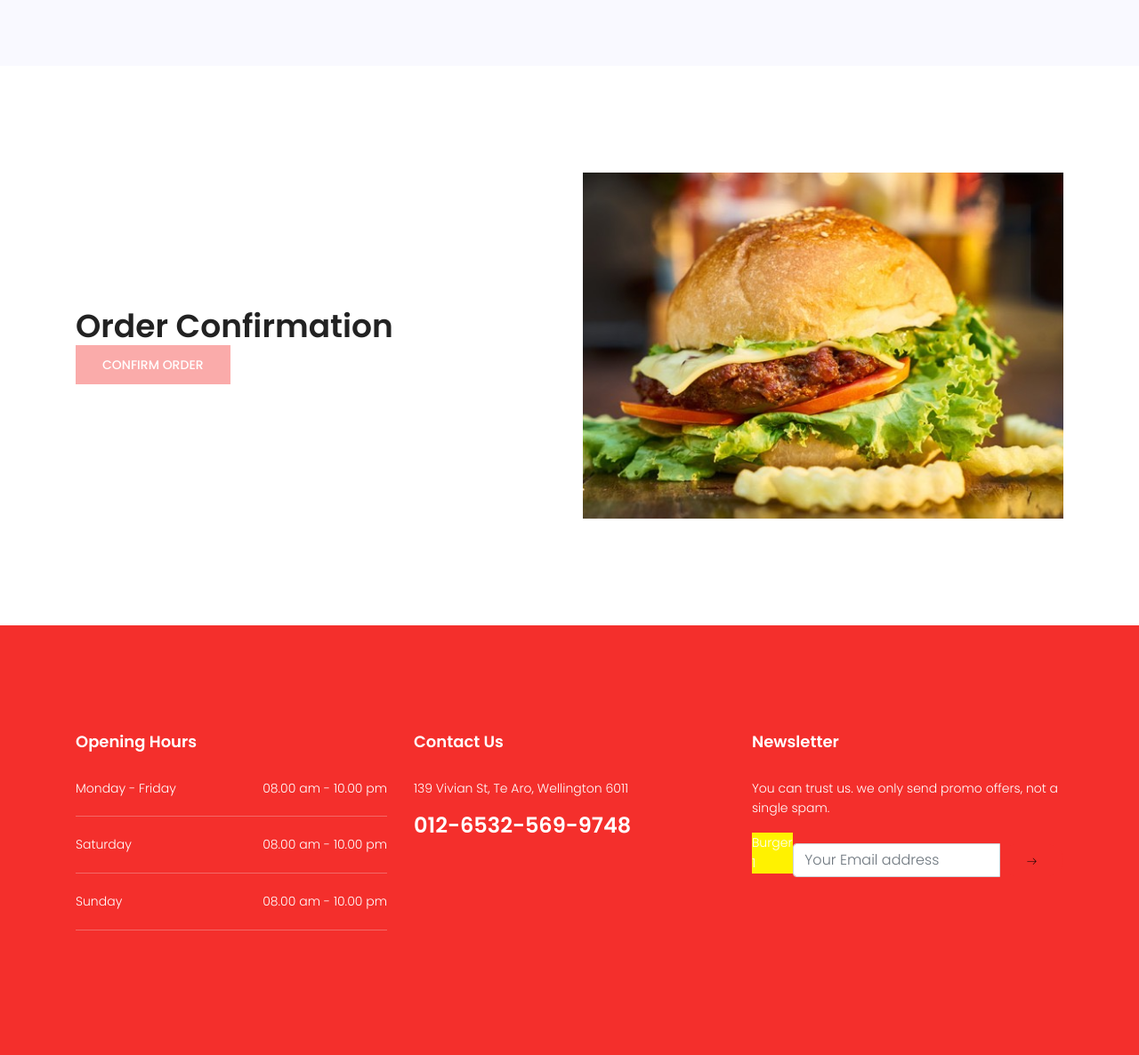
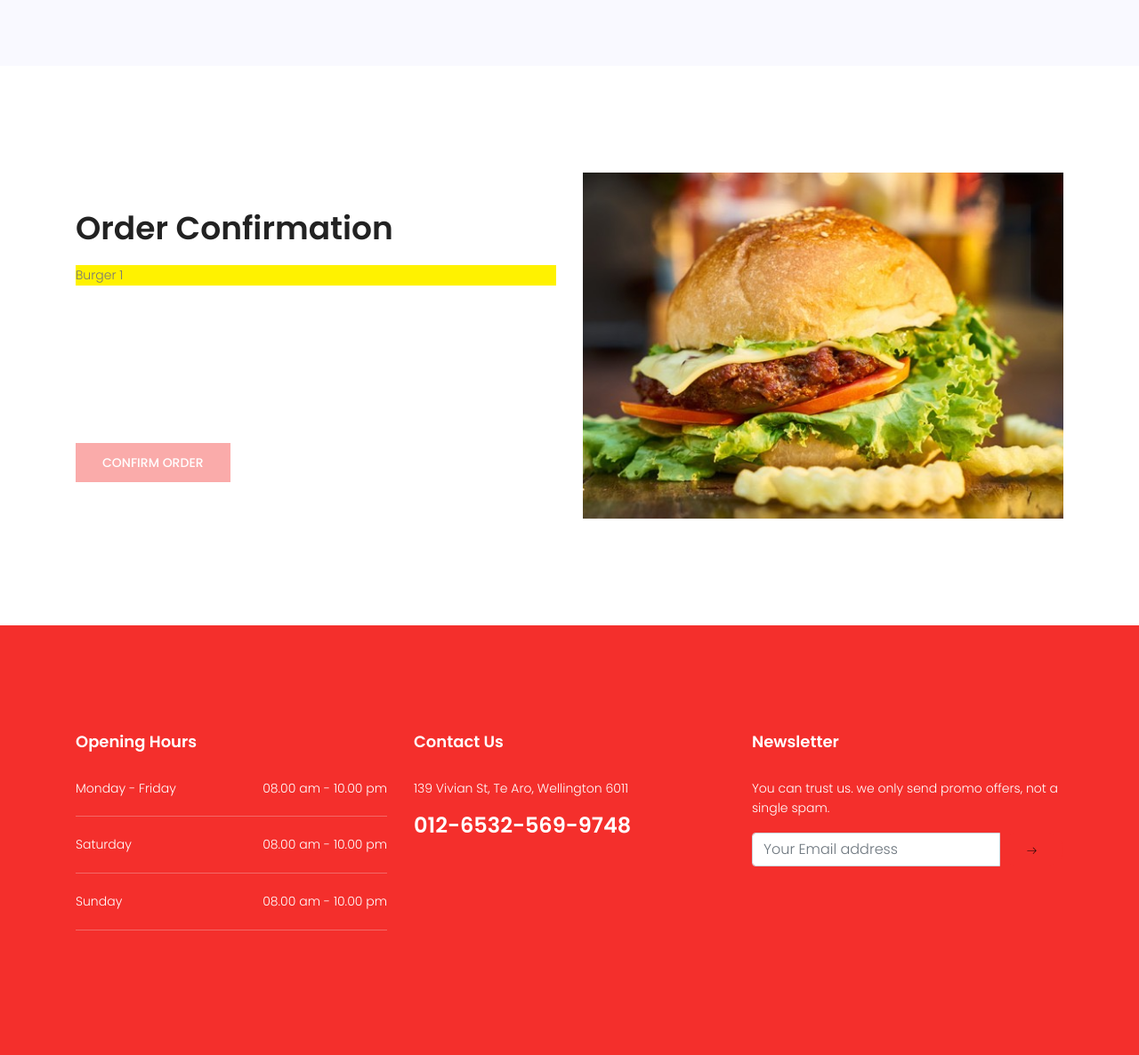
Before and after one commit to hayleymapley/Team-Burger-Production-Project, a PHP site: page / in a window 1280 px wide. Shown: the part 2495-3681 px from the top of the page at 89% size. Run offline with PHP 8.4, Linux system fonts and the light colour scheme; some libraries are stand-ins or nearby versions.

Commit message:
Added css to containerInner

```diff
--- a/BurgerProduction/BurgerTemplate/css/main.css
+++ b/BurgerProduction/BurgerTemplate/css/main.css
@@ -4090,3 +4090,7 @@ input:disabled {opacity:0.4;}
 .footer-text i {
     color: #f42f2c
 }
+
+#containerInner{
+	height: 200px;
+}
--- a/BurgerProduction/BurgerTemplate/index.html
+++ b/BurgerProduction/BurgerTemplate/index.html
@@ -304,6 +304,10 @@
 				<div class="col-lg-6 home-about-left">
 					<h1>Order Confirmation</h1>
 
+					<div  id="containerInner" >
+
+					</div>
+
 
 						<input type="submit" name="confirm" class="primary-btn" onclick="enableConfirm()" id="confirmButton" value="confirm order" disabled></input>
 
@@ -353,9 +357,6 @@
 								spam.</p>
 							<div class="d-flex flex-row" id="mc_embed_signup">
 
-<div id="containerInner" >
-
-					</div>
 
 								<form class="navbar-form"
 									action="https://spondonit.us12.list-manage.com/subscribe/post?u=1462626880ade1ac87bd9c93a&amp;id=92a4423d01"
```
